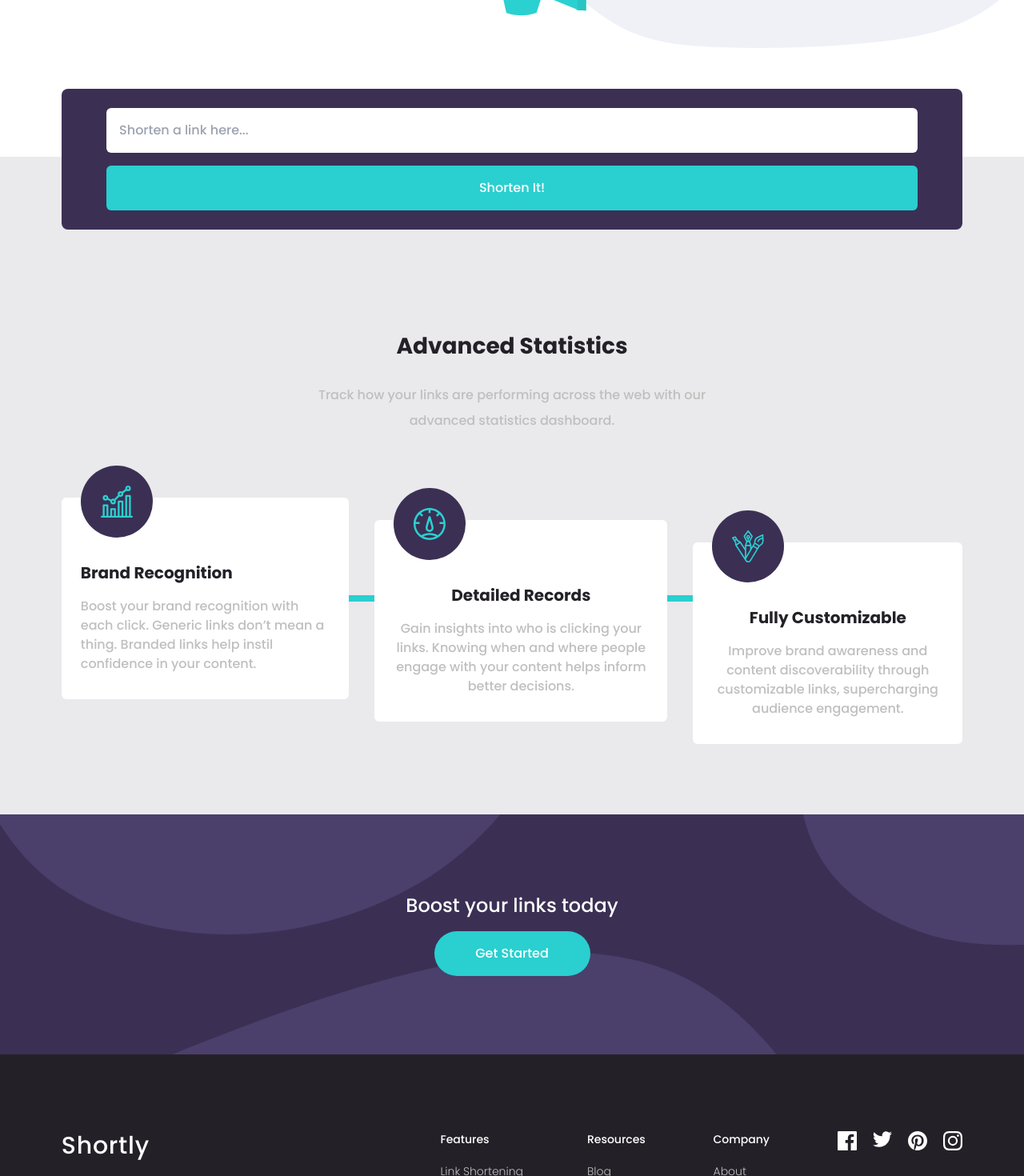
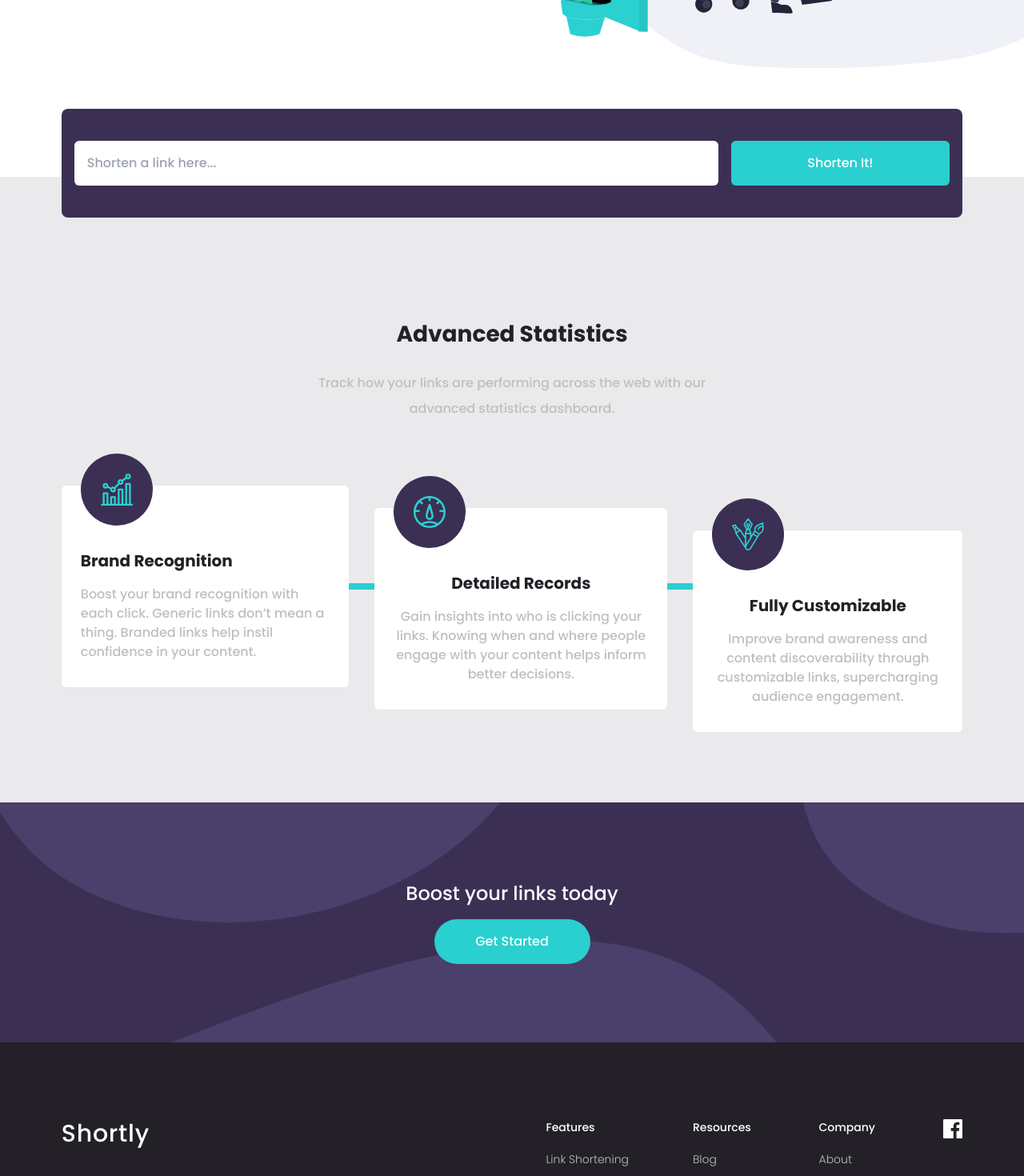
Before and after one commit to angeloilardi/shortly, a Next.js app: page / in a window 1280 px wide. Shown: the part 540-2010 px from the top of the page at 80% size. Built offline with nearby package versions, Linux system fonts and the light colour scheme.

Commit message:
modified link input for desktop

```diff
--- a/app/page.tsx
+++ b/app/page.tsx
@@ -62,7 +62,7 @@ export default function Home() {
 
       {/* Heading */}
       <section className="mb-24 md:mb-18 flex flex-col md:flex-row md:w-full md:pl-[6%]">
-        <div className="w-full  bg-[url('/images/illustration-working.svg')] ml-8 bg-cover md:order-2 aspect-[11/9] max-h-[480px]  overflow-clip bg-left"></div>
+        <div className="w-full  bg-[url('/images/illustration-working.svg')] md:ml-auto bg-cover md:order-2 aspect-[31/24] max-h-[480px] max-w-[600px] overflow-hidden bg-left min-h-[300px]"></div>
         <div className="flex flex-col justify-center items-center mx-4 md:items-start max-w-[570px]">
           <h2 className="text-[40px] font-bold mt-16 text-very_dark_violet">
             More than just shorter links
@@ -82,9 +82,9 @@ export default function Home() {
         {/* Link input */}
 
         <div className="w-[88%] z-10 relative -top-[85px] flex flex-col gap-6">
-          <div className="bg-english_violet py-6 rounded-lg ">
+          <div className="bg-english_violet py-6 rounded-lg">
             <form action={handleClick} noValidate className="group">
-              <div className="flex flex-col items-center justify-center gap-4">
+              <div className="flex flex-col items-center justify-center gap-4 md:flex-row flex-wrap p-4">
                 <input
                   onChange={(e) => {
                     setUrl(e.target.value);
@@ -92,7 +92,7 @@ export default function Home() {
                   type="text"
                   value={url}
                   placeholder="Shorten a link here..."
-                  className={`rounded-md p-4 w-[90%] focus:outline-none focus:ring-0 focus:border-0 focus:placeholder-silver peer text-black ${
+                  className={`rounded-md p-4 w-full focus:outline-none focus:ring-0 focus:border-0 focus:placeholder-silver peer text-black md:basis-8/12 flex-grow ${
                     isValid
                       ? ""
                       : "placeholder-bittersweet/40 border-4 border-bittersweet"
@@ -100,14 +100,14 @@ export default function Home() {
                   required
                 />
                 <span
-                  className={`self-start text-xs font-bold text-bittersweet italic ml-5 peer-[:focus]:hidden ${
+                  className={`self-start text-xs font-bold text-bittersweet italic peer-[:focus]:hidden md:order-3 md:mr-auto ${
                     isValid ? "hidden" : "block"
                   } `}
                 >
                   Please add a link
                 </span>
                 <button
-                  className="rounded-md w-[90%] bg-robin_egg_blue p-4 text-white hover:bg-robin_egg_blue-800"
+                  className="rounded-md w-full bg-robin_egg_blue p-4 text-white hover:bg-robin_egg_blue-800 md:flex-shrink md:basis-3/12"
                   type="submit"
                 >
                   Shorten It!
--- a/components/Footer.tsx
+++ b/components/Footer.tsx
@@ -1,5 +1,9 @@
 import Image from "next/image";
 import Link from "next/link";
+import FBIcon from "public/images/icon-facebook.svg";
+import TwitterIcon from "public/images/icon-twitter.svg";
+import PinterestIcon from "public/images/icon-pinterest.svg";
+import InstagramIcon from "public/images/icon-instagram.svg";
 
 const footerLinks = [
   {
@@ -17,10 +21,10 @@ const footerLinks = [
 ];
 
 const icons = [
-  "/images/icon-facebook.svg",
-  "/images/icon-twitter.svg",
-  "/images/icon-pinterest.svg",
-  "/images/icon-instagram.svg",
+ FBIcon, TwitterIcon, PinterestIcon, InstagramIcon
+  // "/images/icon-twitter.svg",
+  // "/images/icon-pinterest.svg",
+  // "/images/icon-instagram.svg",
 ];
 
 export default function Footer() {
@@ -56,21 +60,17 @@ export default function Footer() {
         })}
         {/* </div> */}
 
-        <div className="flex justify-center gap-5 mb-12 md:items-start">
+        {/* <div className="flex justify-center gap-5 mb-12 md:items-start">
           {icons.map((icon, i) => {
             return (
               <Link href={"#"} key={i}>
-                <Image
-                  src={icon}
-                  width={24}
-                  height={24}
-                  alt=""
-                  className="hover:fill-robin_egg_blue"
-                />
+                {icon}
               </Link>
             );
           })}
-        </div>
+        </div> */}
+
+        <FBIcon fill='red' />
       </div>
     </footer>
   );
--- a/components/Navbar.tsx
+++ b/components/Navbar.tsx
@@ -24,7 +24,7 @@ const Navbar = () => {
   ];
 
   return (
-    <div className="flex justify-start items-center w-full h-20 px-4 text-white bg-transparent mt-10 md:w-[88%]">
+    <div className="flex justify-start items-center w-full h-20 px-4 text-white bg-transparent my-10 md:w-[88%]">
       <div>
         <h1 className="text-5xl ml-2">
           <a className="underline" href="" target="_blank" rel="noreferrer">
@@ -56,7 +56,7 @@ const Navbar = () => {
         </li>
       </ul>
 
-      {/* Buger menu */}
+      {/* Burger menu */}
       <div
         onClick={() => setNav(!nav)}
         className="cursor-pointer pr-4 z-10 text-gray-500 md:hidden ml-auto"
--- a/next.config.js
+++ b/next.config.js
@@ -1,4 +1,13 @@
 /** @type {import('next').NextConfig} */
-const nextConfig = {}
+const nextConfig = {
+    webpack(config) {
+        config.module.rules.push({
+            test: /\.svg$/,
+            use: ["@svgr/webpack"]
+        });
+
+        return config;
+    }
+}
 
 module.exports = nextConfig
--- a/package.json
+++ b/package.json
@@ -9,6 +9,7 @@
     "lint": "next lint"
   },
   "dependencies": {
+    "@svgr/webpack": "^8.1.0",
     "next": "14.0.3",
     "react": "^18",
     "react-dom": "^18",
```
Also changed, not shown: 1 other file (tests, documents, lock files or other folders). Lines whose indentation alone changed are shown as unchanged.
